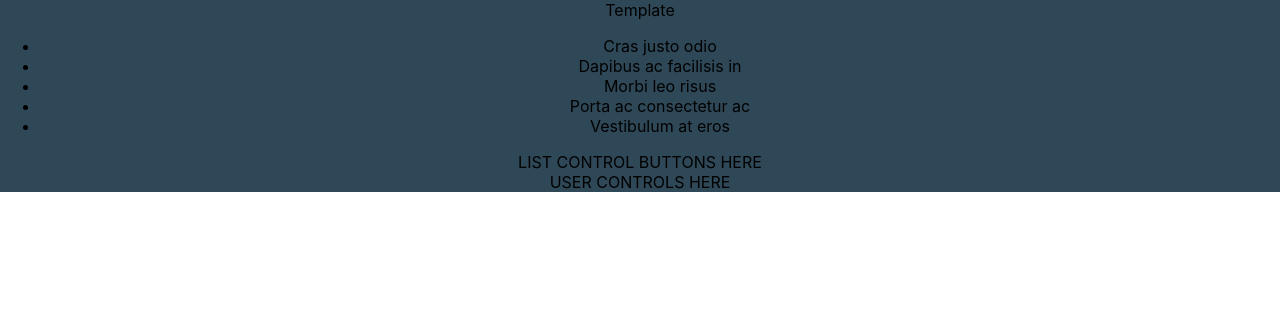
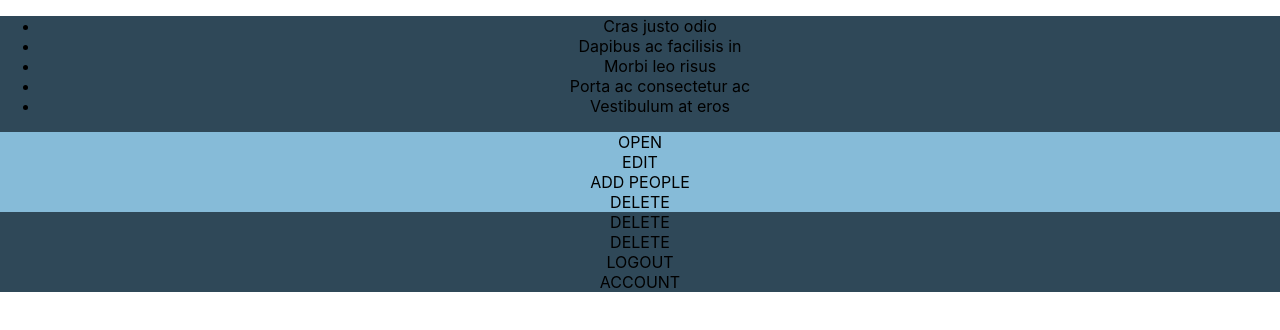
Before and after one commit to StuartMillerDev/EasyList2, a React (Create React App) app in the folder client/: page /Control in a window 1280 px wide. Shown: the top 330 px of the page. Built offline with nearby package versions, Linux system fonts and the light colour scheme; the HTML template or start-up script is replaced by a standard one.

Commit message:
add buttons to controlview

```diff
--- a/client/src/App.css
+++ b/client/src/App.css
@@ -33,3 +33,7 @@
     transform: rotate(360deg);
   }
 }
+
+#controlButtons{
+  background-color: #86BBD8
+}
--- a/client/src/App.js
+++ b/client/src/App.js
@@ -11,6 +11,7 @@ function App() {
 
     <Router>
     <div className="App">
+
       <Switch>
         <Route exact path="/" component={Loading} />
         <Route exact path="/Control" component={ViewControl} />
--- a/client/src/components/ControlList/index.js
+++ b/client/src/components/ControlList/index.js
@@ -8,6 +8,7 @@ function ControlList(props){
 
         }
     }
+
 
 
 
@@ -23,13 +24,20 @@ function ControlList(props){
                         <li class="list-group-item">Vestibulum at eros</li>
                     </ul>
                 </div>
-                <div id="">
-                    LIST CONTROL BUTTONS HERE
+                <div id="controlButtons">
+                    <RoundButton className="btn btn-primary rounded-circle"  text="OPEN" />
+                    <RoundButton className="btn btn-primary rounded-circle"  text="EDIT" />
+                    <RoundButton className="btn btn-primary rounded-circle"  text="ADD PEOPLE" />
+                    <RoundButton className="btn btn-danger rounded-circle"  text="DELETE" />
                 </div>
             </div>
             <div className="row">
-                USER CONTROLS HERE
-                <RoundButton text={""} style={style.button} />
+                <div className="col-med-12">
+                <RoundButton className="btn btn-primary rounded-circle"  text="DELETE" />
+                <RoundButton className="btn btn-primary rounded-circle"  text="DELETE" />
+                <RoundButton className="btn btn-secondary rounded-circle"  text="LOGOUT" />
+                <RoundButton className="btn btn-warning rounded-circle"  text="ACCOUNT" />
+                </div>
             </div>
         </div>
     );
--- a/client/src/components/RoundButton/index.js
+++ b/client/src/components/RoundButton/index.js
@@ -2,8 +2,9 @@ import React from "react";
 
 function RoundButton(props){
 
+
     return(
-        <div className="rounded-circle">
+        <div className= {props.className} >
             {props.text}
         </div>
     );
--- a/client/src/pages/ViewControl.js
+++ b/client/src/pages/ViewControl.js
@@ -13,14 +13,10 @@ class ViewControl extends Component{
 
       }
 
-      handleClick = event =>{
-        console.log("CLICKED!");
-    }
-
       render(){
           return(
-             <div className="">
-                 <RoundButton  text={"Template"} />
+             <div>
+
                  <ControlList />
               </div>
           );
```
